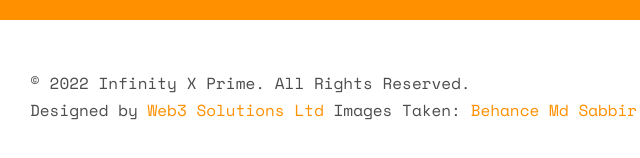
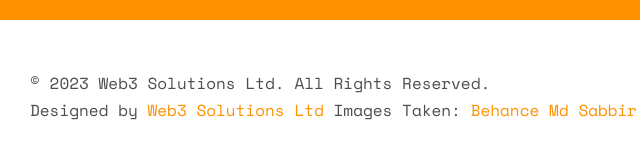
Before and after one commit to mdsabbiralmamon/OnlineCV, a plain HTML site: page index.html in a window 1280 px wide. Shown: the part 8754-8912 px from the top of the page, 40-680 px from the left. Drawn offline with nearby package versions, Linux system fonts and the light colour scheme; some packages are replaced by stand-ins of ours; no server answers; files whose address does not match are found by name.

Commit message:
content updated with information till 5th NOV 2023

```diff
--- a/index.html
+++ b/index.html
@@ -576,7 +576,7 @@
 		<div class="container">
 			<div class="row">
 				<div class="col-md-12">
-					<p>&copy; 2022 Infinity X Prime. All Rights Reserved. <br>Designed by <a href="https://web3solutionsltd.com" target="_blank">Web3 Solutions Ltd</a> Images Taken: <a href="https://www.behance.net/sabbiralmamon" target="_blank">Behance Md Sabbir Al Mamon</a></p>
+					<p>&copy; 2023 Web3 Solutions Ltd. All Rights Reserved. <br>Designed by <a href="https://web3solutionsltd.com" target="_blank">Web3 Solutions Ltd</a> Images Taken: <a href="https://www.behance.net/sabbiralmamon" target="_blank">Behance Md Sabbir Al Mamon</a></p>
 				</div>
 			</div>
 		</div>
```
Also changed, not shown: images/mdsabbiralmamon.JPG (deleted), images/mdsabbiralmamon.png (added).
